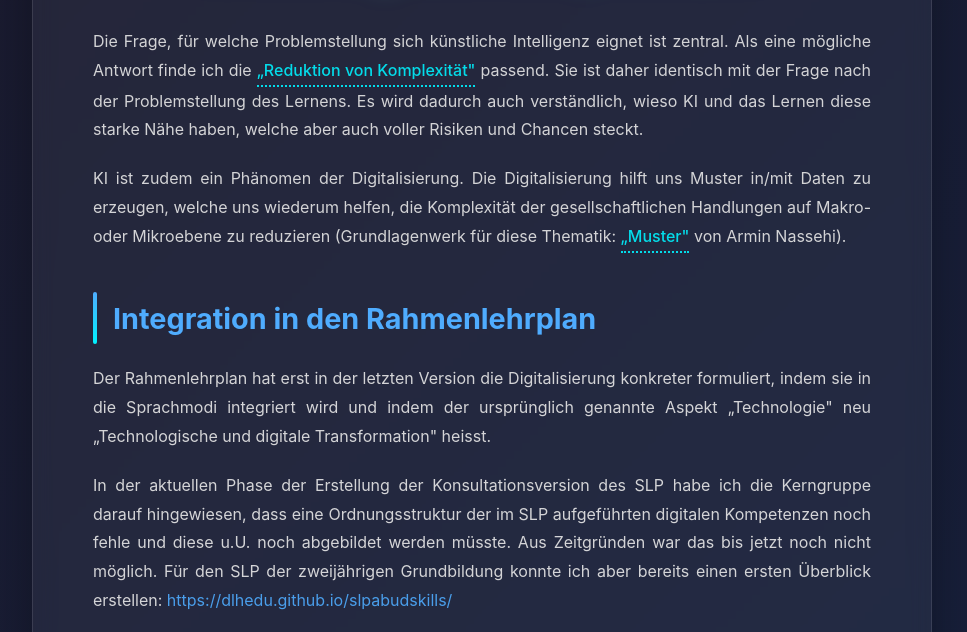
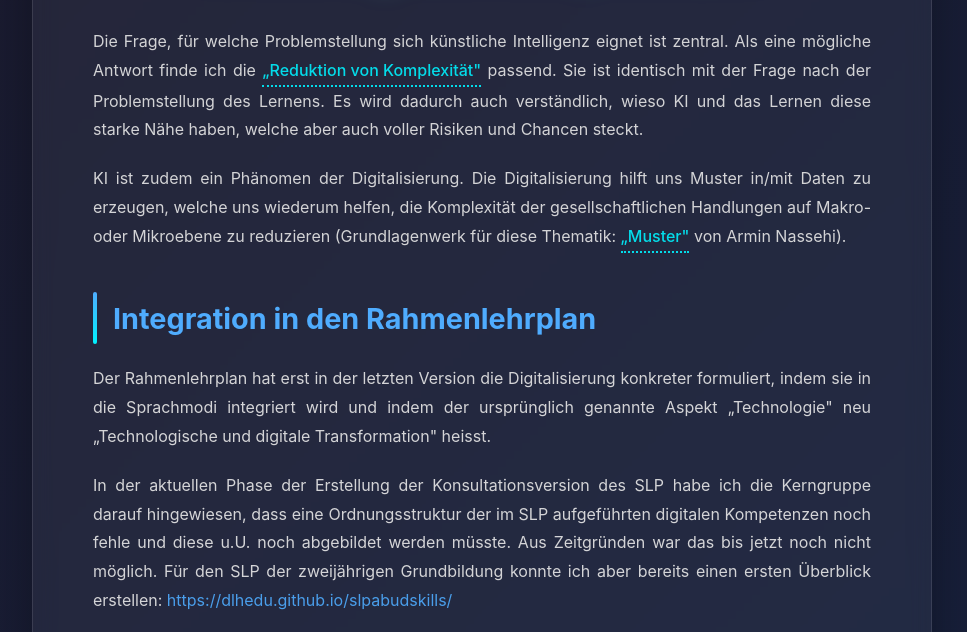
Before and after one commit to dlhedu/digiskillstext, a plain HTML site: page index.html in a window 1280 px wide. Shown: the part 156-788 px from the top of the page, without its empty margins (158-1125 px from the left). Drawn offline with Linux system fonts and the light colour scheme.

Commit message:
Update index.html

```diff
--- a/index.html
+++ b/index.html
@@ -245,7 +245,7 @@
     <div class="container">
         <h1>KI und digitale Kompetenzen</h1>
 
-        <p>Die Frage, für welche Problemstellung sich künstliche Intelligenz eignet ist zentral. Als eine mögliche Antwort finde ich die <span class="term">„Reduktion von Komplexität"<span class="tooltip">Die Vereinfachung vielschichtiger Zusammenhänge durch systematische Analyse und Strukturierung. KI hilft dabei, aus großen Datenmengen Muster zu erkennen und komplexe Probleme in handhabbare Teilaufgaben zu zerlegen.</span></span> passend. Sie ist daher identisch mit der Frage nach der Problemstellung des Lernens. Es wird dadurch auch verständlich, wieso KI und das Lernen diese starke Nähe haben, welche aber auch voller Risiken und Chancen steckt.</p>
+        <p>Die Frage, für welche Problemstellung sich künstliche Intelligenz eignet ist zentral. Als eine mögliche Antwort finde ich die <span class="term">„Reduktion von Komplexität"<span class="tooltip">Die Vereinfachung vielschichtiger Zusammenhänge durch systematische Analyse und Strukturierung. KI hilft dabei, aus grossen Datenmengen Muster zu erkennen und komplexe Probleme in handhabbare Teilaufgaben zu zerlegen.</span></span> passend. Sie ist identisch mit der Frage nach der Problemstellung des Lernens. Es wird dadurch auch verständlich, wieso KI und das Lernen diese starke Nähe haben, welche aber auch voller Risiken und Chancen steckt.</p>
 
         <p>KI ist zudem ein Phänomen der Digitalisierung. Die Digitalisierung hilft uns Muster in/mit Daten zu erzeugen, welche uns wiederum helfen, die Komplexität der gesellschaftlichen Handlungen auf Makro- oder Mikroebene zu reduzieren (Grundlagenwerk für diese Thematik: <span class="term">„Muster"<span class="tooltip">Ein Werk von Armin Nassehi, das die Digitalisierung als Technik zur Mustererkennung in gesellschaftlichen Strukturen analysiert. Es zeigt, wie digitale Technologien soziale Komplexität durch Datenanalyse erfassbar machen.</span></span> von Armin Nassehi).</p>
 
```
